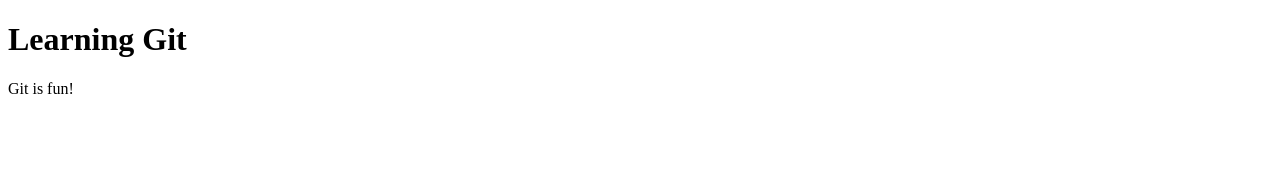
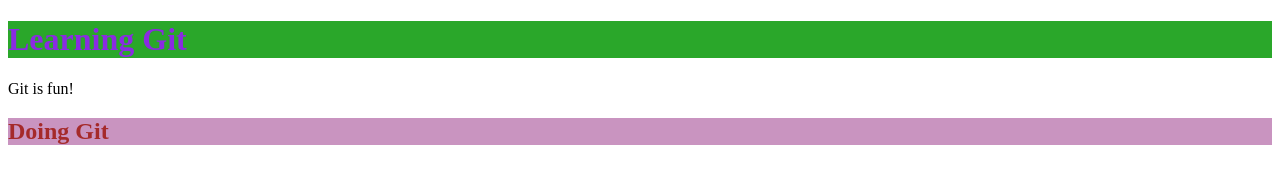
Before and after one commit to joyerugo/Gitty, a plain HTML site: page index.html in a window 1280 px wide. Drawn offline with Linux system fonts and the light colour scheme.

Commit message:
changed styling of headers

```diff
--- a/index.html
+++ b/index.html
@@ -2,9 +2,12 @@
 <html lang="en">
 <head>
     <title>Lab6_Version Control</title>
+    <link rel="stylesheet" href="style.css">
 </head>
 <body>
- <h1> Learning Git</h1>
+ <h1 id="h1"> Learning Git</h1>
  <p> Git is fun!</p>
+
+ <h2 id="h2"> Doing Git</h2>
 </body>
 </html>
--- a/style.css
+++ b/style.css
@@ -0,0 +1,8 @@
+h1{
+    background-color: rgb(42, 167, 42);
+    color:blueviolet;
+}
+h2{
+    background-color: rgb(201, 148, 192);
+    color:brown
+}
```
